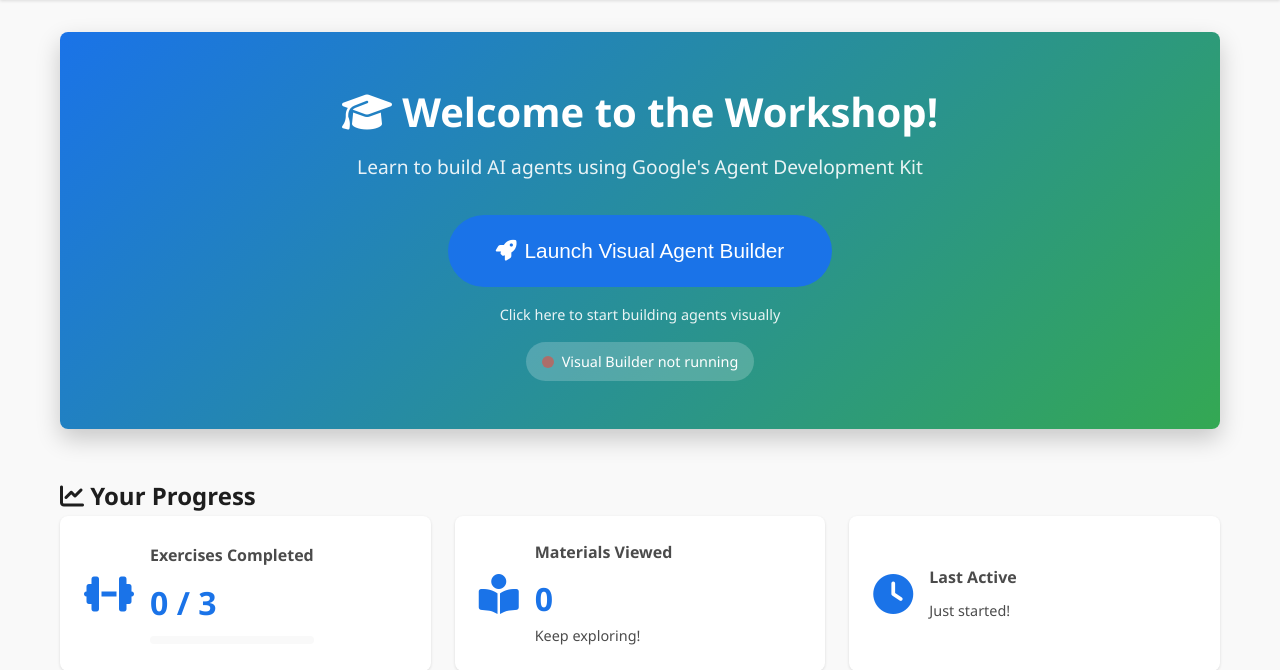
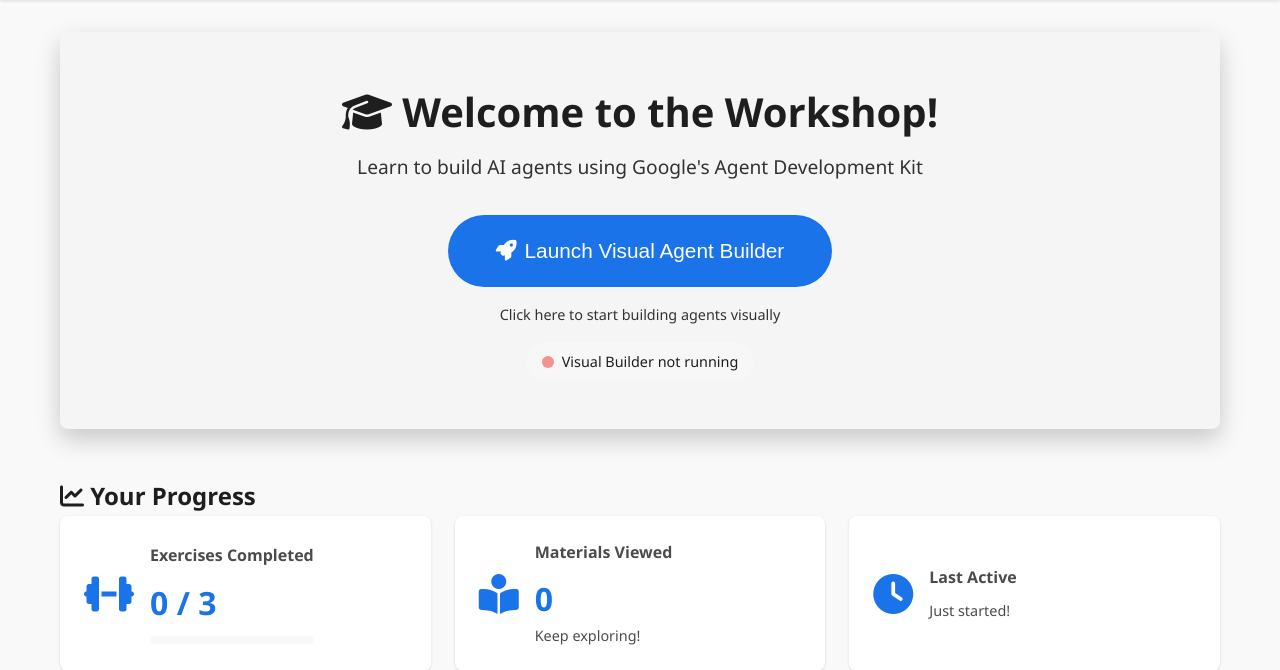
Before and after one commit to Boatschool/adk-workshop-training, a Flask app: page / in a window 1280 px wide. Shown: the part 159-829 px from the top of the page. Run offline with Flask 3, Linux system fonts and the light colour scheme.

Commit message:
UI: Remove gradient from welcome section, replace with light gray background

```diff
--- a/static/css/style.css
+++ b/static/css/style.css
@@ -259,8 +259,8 @@ body {
     width: 100%;
     text-align: center;
     padding: 3rem 2rem;
-    background: linear-gradient(135deg, var(--primary-color), var(--secondary-color));
-    color: white;
+    background: #f5f5f5;
+    color: var(--text-primary);
     border-radius: var(--radius);
     box-shadow: var(--shadow-lg);
     min-height: 300px;
```
